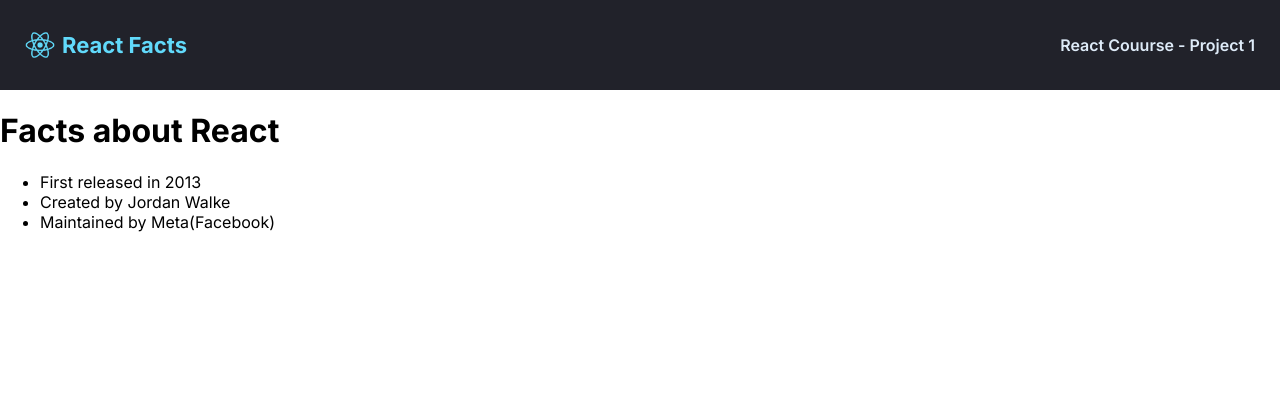
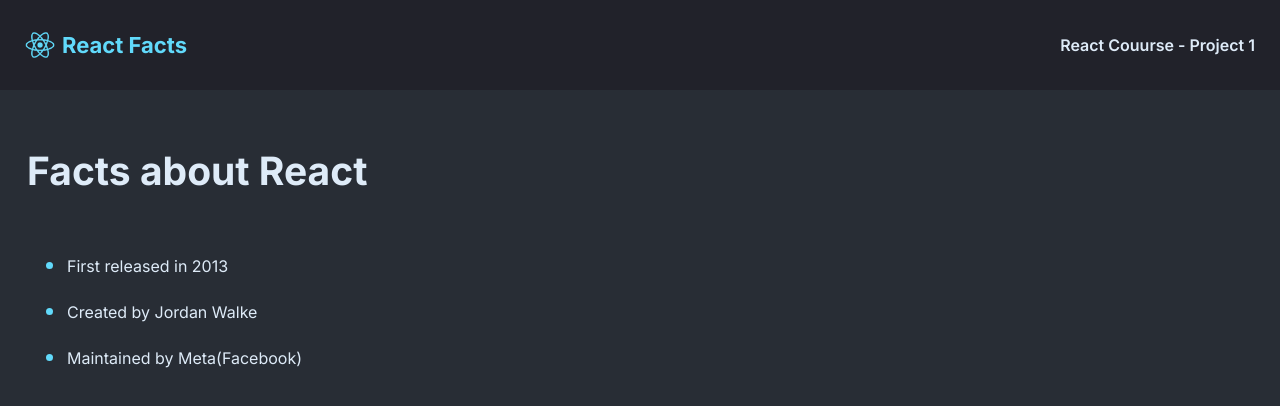
Before and after one commit to K1-R1/ReactDemo1, a JavaScript app: page / in a window 1280 px wide. Shown: the top 406 px of the page. Built offline with nearby package versions, Linux system fonts and the light colour scheme.

Commit message:
Updated src/style.css

```diff
--- a/src/style.css
+++ b/src/style.css
@@ -5,6 +5,7 @@
 body {
     margin: 0;
     font-family: Inter, sans-serif;
+    background-color: #282D35;
 }
 
 .navbar {
@@ -35,3 +36,27 @@
     height: 30px;
     margin-right: 7px;
 }
+
+main {
+    padding: 57px 27px;
+    color: #DEEBF8;
+}
+
+.main--title {
+    margin: 0;
+    font-size: 39px;
+    }
+
+.main--facts {
+    margin-top: 46px;
+    max-width: 400px;
+}
+
+.main--facts > li {
+    padding-block: 10px;
+}
+
+.main--facts > li::marker {
+    font-size: 1.4rem;
+    color: #61DAFB;
+}
```
